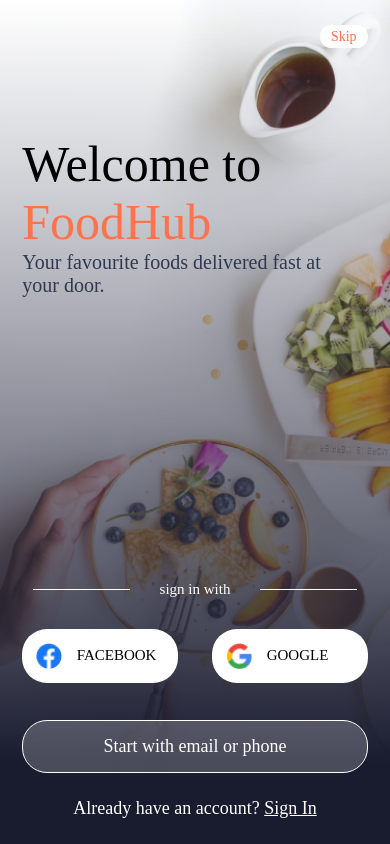
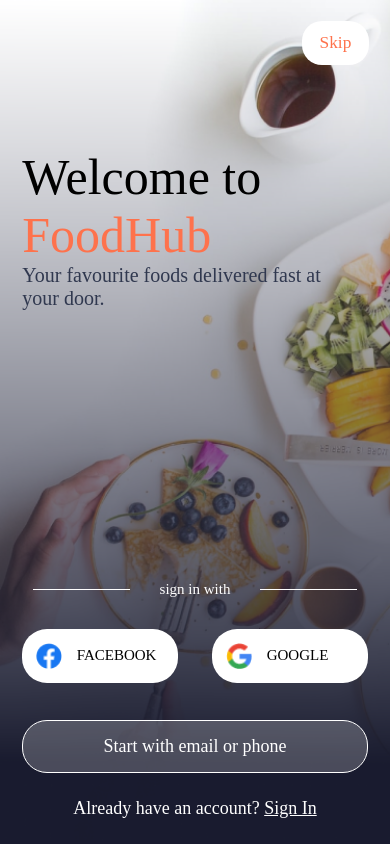
Before and after one commit to anurag-clabs/FoodHub, a React Native app: screen /Explore in a window 390 px wide. Built offline with nearby package versions, Linux system fonts and the light colour scheme.

Commit message:
style fixes

```diff
--- a/App.js
+++ b/App.js
@@ -1,15 +1,12 @@
-import React, { useEffect } from 'react'
-import AppContainer from './src/navigation/AppNavigation'
+import React, {useEffect} from 'react';
+import AppContainer from './src/navigation/AppNavigation';
 import SplashScreen from 'react-native-splash-screen';
-import { DrawerAnimationProvider } from './src/context/DrawerAnimationContext/DrawerAnimationProvider';
-import { SafeAreaProvider } from 'react-native-safe-area-context';
+import {DrawerAnimationProvider} from './src/context/DrawerAnimationContext/DrawerAnimationProvider';
+import {SafeAreaProvider} from 'react-native-safe-area-context';
 
 const App = () => {
-
   useEffect(() => {
-    setTimeout(() => {
-      SplashScreen.hide()
-    }, 1000)
+    SplashScreen.hide();
   }, []);
 
   return (
--- a/src/Screen/Home.js
+++ b/src/Screen/Home.js
@@ -1,4 +1,3 @@
-import {View, Text} from 'react-native';
 import React from 'react';
 import HomeScreen from '../component/Home/HomeScreen';
 
--- a/src/Screen/Welcome.js
+++ b/src/Screen/Welcome.js
@@ -1,10 +1,8 @@
 import React from 'react';
-import WelcomeScreen from '../component/WelcomeScreen/WelcomeScreen'
+import WelcomeScreen from '../component/WelcomeScreen/WelcomeScreen';
 
 const Welcome = () => {
-  return (
-      <WelcomeScreen />
-  );
+  return <WelcomeScreen />;
 };
 
 export default Welcome;
--- a/src/common/Button/Button.js
+++ b/src/common/Button/Button.js
@@ -1,7 +1,7 @@
 import {Text, TouchableOpacity} from 'react-native';
 import React from 'react';
 import {Styles} from './Styles';
-import { ButtonLoader } from '../Loader/Loder';
+import {ButtonLoader} from '../Loader/Loder';
 
 export const Button = props => {
   return (
--- a/src/component/WelcomeScreen/Styles.js
+++ b/src/component/WelcomeScreen/Styles.js
@@ -1,7 +1,7 @@
-import { StyleSheet } from "react-native";
-import { colors } from "../../utils/colors";
-import { Font } from "../../utils/Fonts";
-import { s, vs, ms } from "react-native-size-matters";
+import {StyleSheet} from 'react-native';
+import {colors} from '../../utils/colors';
+import {Font} from '../../utils/Fonts';
+import {s, vs, ms} from 'react-native-size-matters';
 
 export const styles = StyleSheet.create({
   constainer: {
@@ -15,18 +15,18 @@
     alignItems: 'flex-end',
   },
   skipBtn: {
-        marginVertical: vs(20),
-        marginHorizontal: s(20),
+    margin: ms(20),
     backgroundColor: colors.white,
-        borderRadius: 15,
+    borderRadius: 20,
+    height: vs(35),
+    width: s(60),
     justifyContent: 'center',
     alignItems: 'center',
   },
   skipBtnTxt: {
     color: colors.orange,
     fontFamily: Font.sofiaProMedium,
-        marginHorizontal: s(10),
-        marginVertical: vs(3)
+    fontSize: vs(14),
   },
   headerView: {
     marginVertical: vs(50),
@@ -34,18 +34,18 @@
   headerTxt: {
     fontSize: 50,
     fontFamily: Font.SofiaProBold,
-        color: colors.black
+    color: colors.black,
   },
   headerTxt2: {
     fontSize: 50,
     fontFamily: Font.SofiaProBold,
-        color: colors.orange
+    color: colors.orange,
   },
   headerTxtContent: {
     fontFamily: Font.SofiaPro,
     color: colors.grey,
     fontSize: 20,
-        width: 300
+    width: 300,
   },
   signInComponent: {
     position: 'absolute',
@@ -56,7 +56,7 @@
   lineView: {
     justifyContent: 'center',
     marginHorizontal: s(30),
-        marginVertical: vs(15)
+    marginVertical: vs(15),
   },
   devider: {
     width: '30%',
@@ -66,7 +66,7 @@
   deviderTxt: {
     fontFamily: Font.sofiaProMedium,
     fontSize: 15,
-        color: colors.white
+    color: colors.white,
   },
   iconBtn: {
     backgroundColor: colors.white,
@@ -87,7 +87,7 @@
   iconView: {
     marginVertical: vs(10),
     flexDirection: 'row',
-        justifyContent: 'space-between'
+    justifyContent: 'space-between',
   },
   startBtn: {
     marginVertical: vs(20),
@@ -95,7 +95,7 @@
     alignItems: 'center',
     borderRadius: 25,
     borderWidth: 1,
-        borderColor: colors.white
+    borderColor: colors.white,
   },
   startBtnTxt: {
     margin: 15,
@@ -104,7 +104,7 @@
     color: colors.white,
   },
   bottomSignUpTxtView: {
-        flexDirection: 'row'
+    flexDirection: 'row',
   },
   bottomSignUpTxt: {
     fontFamily: Font.sofiaProMedium,
@@ -115,6 +115,6 @@
     fontFamily: Font.sofiaProMedium,
     fontSize: 18,
     color: colors.white,
-        textDecorationLine: 'underline'
+    textDecorationLine: 'underline',
   },
-})
+});
--- a/src/component/WelcomeScreen/WelcomeScreen.js
+++ b/src/component/WelcomeScreen/WelcomeScreen.js
@@ -1,18 +1,25 @@
-import { View, Text, ImageBackground, TouchableOpacity, Image, SafeAreaView } from 'react-native'
-import React from 'react'
-import { images } from '../../utils/image'
-import { styles } from './Styles'
-import { commonStyle } from '../../utils/commonStyles'
-import { useNavigation } from '@react-navigation/native'
-
+import {
+  View,
+  Text,
+  ImageBackground,
+  TouchableOpacity,
+  Image,
+  SafeAreaView,
+} from 'react-native';
+import React from 'react';
+import {images} from '../../utils/image';
+import {styles} from './Styles';
+import {commonStyle} from '../../utils/commonStyles';
+import {useNavigation} from '@react-navigation/native';
 
 const WelcomScreen = () => {
-
   const navigation = useNavigation();
 
   return (
-    <SafeAreaView style={styles.constainer}>
-      <ImageBackground source={images.welcomeBackIMG} style={styles.backgroundImg}>
+    <View style={styles.constainer}>
+      <ImageBackground
+        source={images.welcomeBackIMG}
+        style={styles.backgroundImg}>
         <View style={styles.skipBtnView}>
           <TouchableOpacity style={styles.skipBtn}>
             <Text style={styles.skipBtnTxt}>Skip</Text>
@@ -21,7 +28,9 @@
         <View style={[commonStyle.m_20, styles.headerView]}>
           <Text style={styles.headerTxt}>Welcome to </Text>
           <Text style={styles.headerTxt2}>FoodHub</Text>
-          <Text style={styles.headerTxtContent}>Your favourite foods delivered fast at your door.</Text>
+          <Text style={styles.headerTxtContent}>
+            Your favourite foods delivered fast at your door.
+          </Text>
         </View>
         <View style={styles.signInComponent}>
           <View style={[styles.lineView, commonStyle.rowSpace]}>
@@ -39,14 +48,16 @@
               <Text style={styles.iconTxt}>GOOGLE</Text>
             </TouchableOpacity>
           </View>
-          <TouchableOpacity style={[styles.startBtn, commonStyle.m_20]} onPress={() => navigation.navigate('SignUp')}>
-            <Text style={styles.startBtnTxt}>
-              Start with email or phone
-            </Text>
+          <TouchableOpacity
+            style={[styles.startBtn, commonStyle.m_20]}
+            onPress={() => navigation.navigate('SignUp')}>
+            <Text style={styles.startBtnTxt}>Start with email or phone</Text>
           </TouchableOpacity>
           <View style={commonStyle.alignCenter}>
             <View style={styles.bottomSignUpTxtView}>
-              <Text style={styles.bottomSignUpTxt}>Already have an account? </Text>
+              <Text style={styles.bottomSignUpTxt}>
+                Already have an account?{' '}
+              </Text>
               <TouchableOpacity onPress={() => navigation.navigate('Login')}>
                 <Text style={styles.bottomSignUpTxt2}>Sign In</Text>
               </TouchableOpacity>
@@ -54,8 +65,8 @@
           </View>
         </View>
       </ImageBackground>
-    </SafeAreaView>
-  )
-}
+    </View>
+  );
+};
 
 export default WelcomScreen;
```
Also changed, not shown: react-native.config.js (+6 -6 lines), 2 other files (tests, documents, lock files or other folders). Lines whose indentation alone changed are shown as unchanged.
